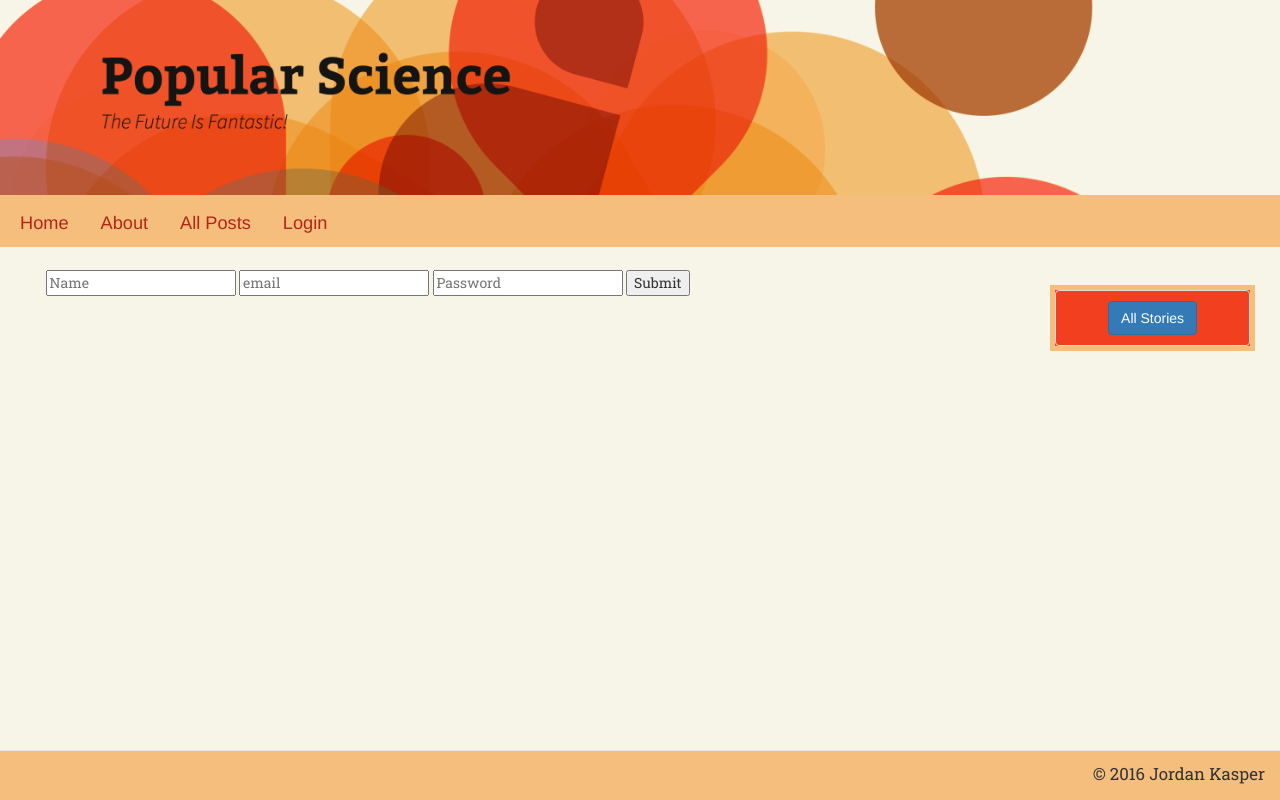
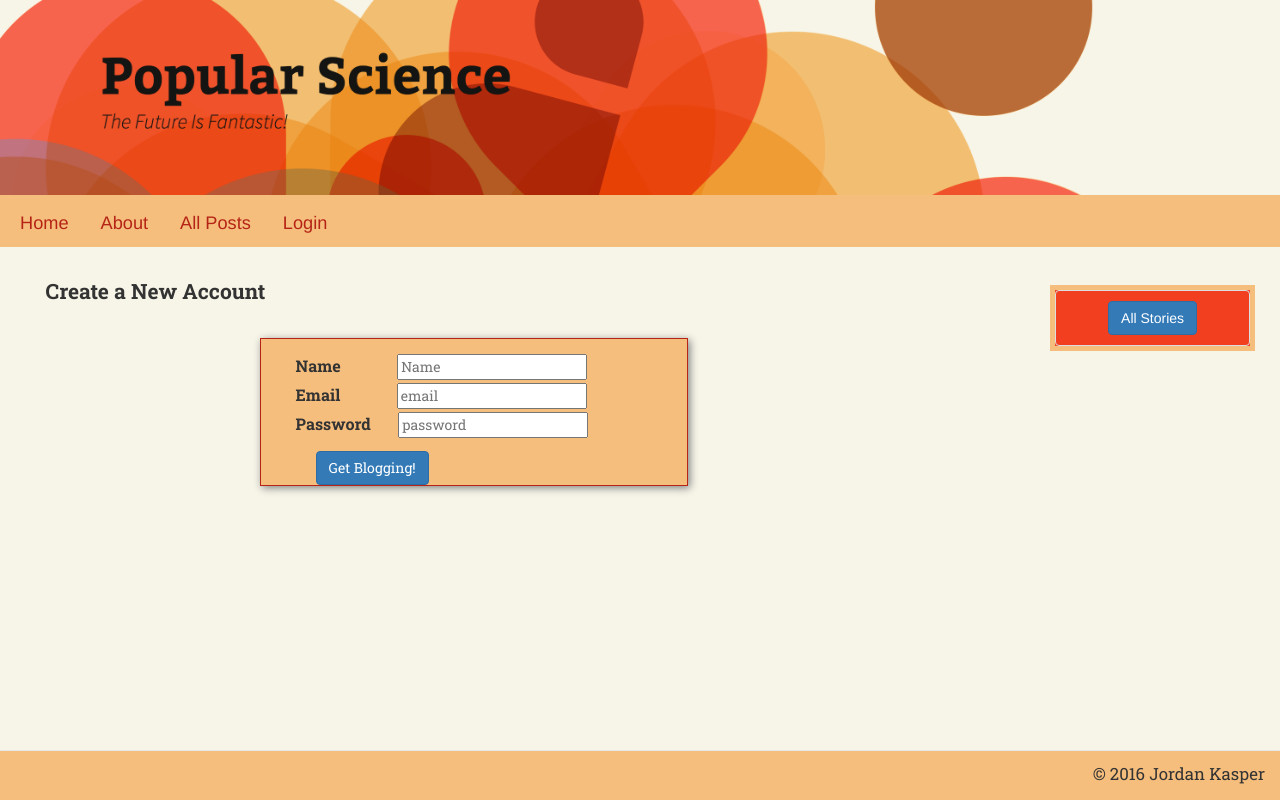
Before and after one commit to swainea/popular-science, a website: page client/index.html at #!/create-author in a window 1280 px wide. Drawn offline with nearby package versions, Linux system fonts and the light colour scheme; some packages are replaced by stand-ins of ours; no server answers.

Commit message:
added styling to create account page

```diff
--- a/client/create-author/create-author.template.html
+++ b/client/create-author/create-author.template.html
@@ -1,7 +1,35 @@
 
-        <form name='createNewAuthorForm' ng-submit=cna.newAuthorForm(createNewAuthorForm)>
+        <!-- <form name='createNewAuthorForm' ng-submit=cna.newAuthorForm(createNewAuthorForm)>
           <input type="text" ng-model="cna.newAuthor.name" required placeholder="Name">
           <input type="text" ng-model="cna.newAuthor.email" required placeholder="email">
-          <input type="password" ng-model="cna.newAuthor.password" required placeholder="Password">
+          <input type="password" ng-model="cna.newAuthor.password" required placeholder="password">
           <button>Submit</button>
-        </form>
+        </form> -->
+
+
+        <h2>Create a New Account</h2>
+
+        <div class="login-page">
+
+        	<form novalidate name='createNewAuthorForm' ng-submit=cna.newAuthorForm(createNewAuthorForm)>
+
+            <div class="login-page-email">
+        			<label>Name</label>
+        			<input class="email" ng-model="cna.newAuthor.name" required type="text" placeholder="Name">
+        		</div>
+
+        		<div class="login-page-email">
+        			<label>Email</label>
+        			<input class="email" ng-model="cna.newAuthor.email" required type="text" placeholder="email">
+        		</div>
+
+        		<div class="login-page-password">
+        			<label>Password</label>
+        			<input class="password" ng-model="cna.newAuthor.password" required type="password" placeholder="password">
+        		</div>
+
+        		<button class="btn btn-primary">Get Blogging!</button>
+
+        	</form>
+
+        </div>
```
Also changed, not shown: dev/create-author/create-author.template.html (+31 -3 lines).
